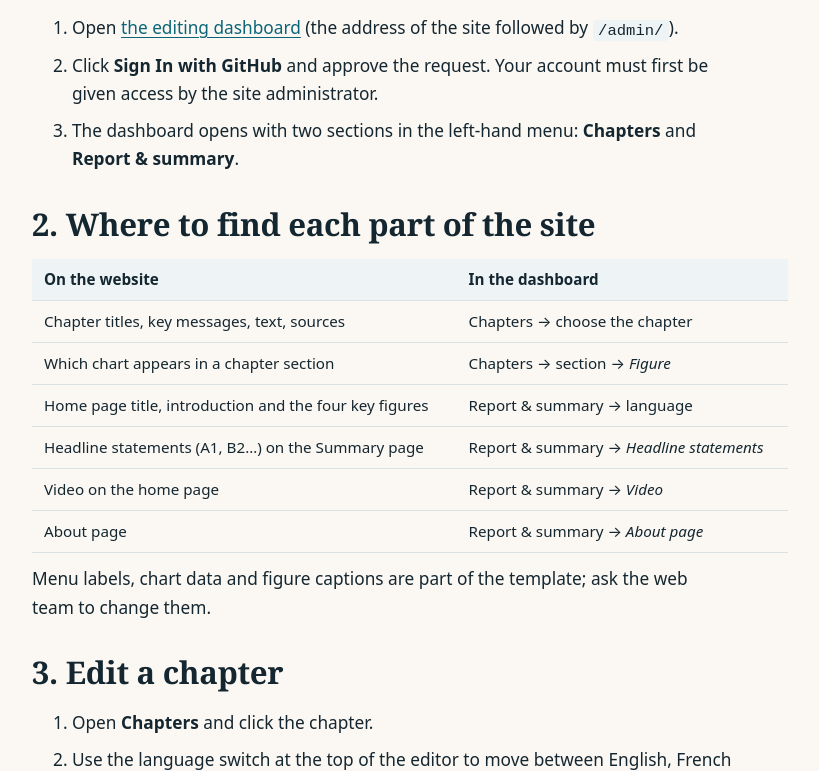
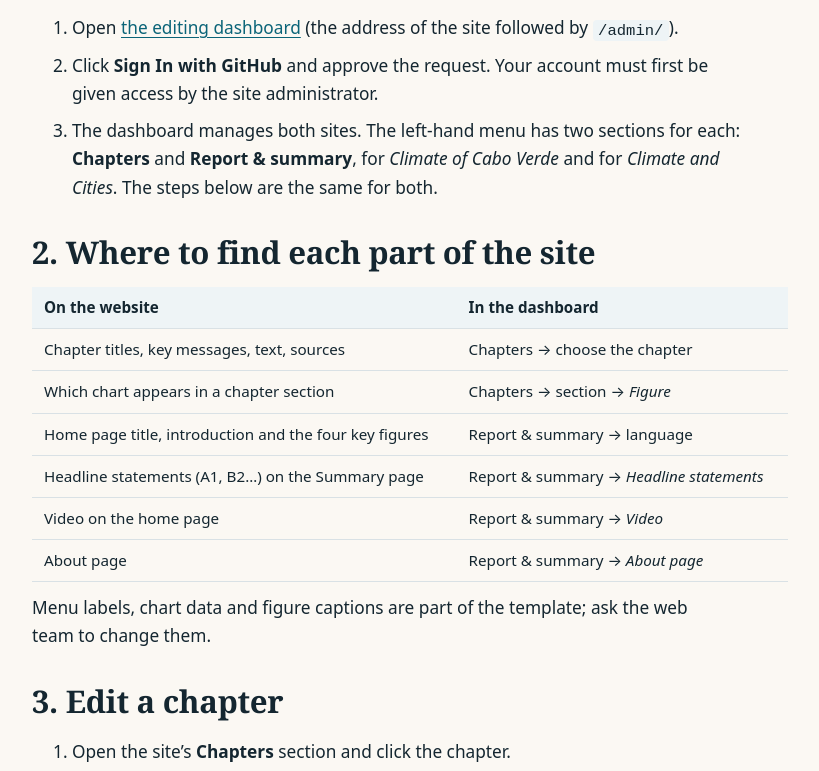
Before and after one commit to wjj28/cabo-verde-climate-report, an Astro site: page /en/editing-guide in a window 1280 px wide. Shown: the part 722-1493 px from the top of the page, without its empty margins (230-1049 px from the left). Built offline with nearby package versions, Linux system fonts and the light colour scheme; Astro itself is replaced by a stand-in of ours.

Commit message:
docs: editing guide covers both sites in the dashboard

```diff
--- a/src/pages/en/editing-guide.astro
+++ b/src/pages/en/editing-guide.astro
@@ -45,7 +45,7 @@ const steps = [
       <ol>
         <li>Open <a href={admin}>the editing dashboard</a> (the address of the site followed by <code>/admin/</code>).</li>
         <li>Click <strong>Sign In with GitHub</strong> and approve the request. Your account must first be given access by the site administrator.</li>
-        <li>The dashboard opens with two sections in the left-hand menu: <strong>Chapters</strong> and <strong>Report &amp; summary</strong>.</li>
+        <li>The dashboard manages both sites. The left-hand menu has two sections for each: <strong>Chapters</strong> and <strong>Report &amp; summary</strong>, for <em>Climate of Cabo Verde</em> and for <em>Climate and Cities</em>. The steps below are the same for both.</li>
       </ol>
 
       <h2 id="where">2. Where to find each part of the site</h2>
@@ -64,7 +64,7 @@ const steps = [
 
       <h2 id="chapter">3. Edit a chapter</h2>
       <ol>
-        <li>Open <strong>Chapters</strong> and click the chapter.</li>
+        <li>Open the site’s <strong>Chapters</strong> section and click the chapter.</li>
         <li>Use the language switch at the top of the editor to move between English, French and Chinese, or to show two languages side by side. When you change a fact or a number, update the other languages too, or tell the translators.</li>
         <li>Each chapter has a <strong>Summary</strong> (also used by search engines), <strong>Key messages</strong> and a list of <strong>Sections</strong>. Each section has a heading, the text and an optional figure.</li>
         <li>Use the toolbar for <strong>bold</strong>, links and lists. Headings inside the text are not needed: each section already has one.</li>
```
